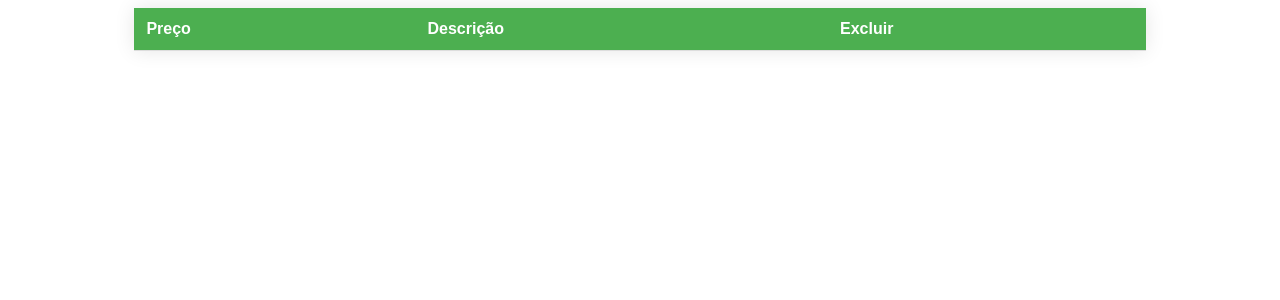
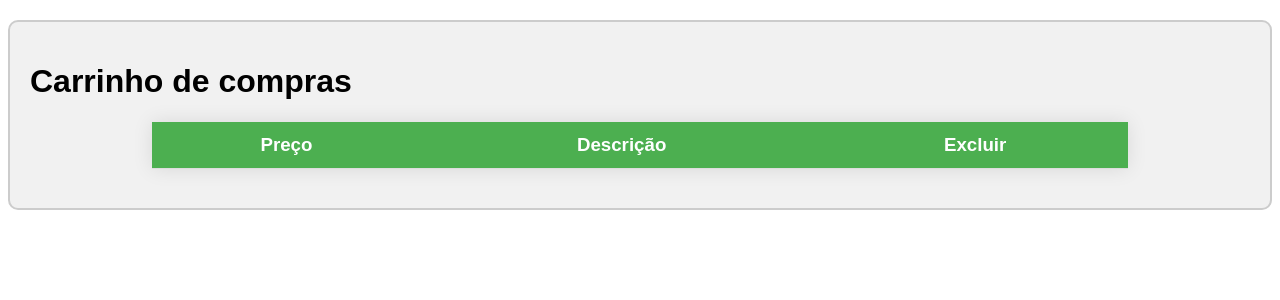
Before and after one commit to fuhr-br/ecomerce-php, a PHP site: page /carrinho/carrinho.php in a window 1280 px wide. Shown: the top 300 px of the page. Run offline with PHP 8.4, Linux system fonts and the light colour scheme; lists and menus that the app fills with data are empty.

Commit message:
refatoração css carrinho de compras

```diff
--- a/carrinho/carrinho.php
+++ b/carrinho/carrinho.php
@@ -8,6 +8,8 @@
 <script src="https://code.jquery.com/jquery-3.6.0.min.js"></script>
 <link rel="stylesheet" href="./styles.css">
 <body onload="popularCarrinho(carregarItensDoLocalStorage())">
+<div id="container">
+  <h1>Carrinho de compras</h1><h3>
   <table id="cart">
       <thead>
         <tr>
@@ -19,6 +21,8 @@
       <tbody>
       </tbody>
     </table>
+</h3>
+</div>
   <script>
     class Item {
       constructor(preco, descricao) {
--- a/carrinho/styles.css
+++ b/carrinho/styles.css
@@ -1,5 +1,12 @@
 body {
   font-family: Arial;
+}
+#container{
+  border: 2px solid #ccc;
+  padding: 20px;
+  border-radius: 10px;
+  background-color: #f1f1f1;
+  margin-top: 20px;
 }
 
 label {
@@ -40,11 +47,12 @@ button {
 #cart th,
 #cart td {
   padding: 12px;
-  text-align: left;
+  text-align: center;
   border-bottom: 1px solid #ddd;
 }
 
 #cart th {
+  text-align: center;
   background-color: #4CAF50;
   color: #fff;
 }
```
Also changed, not shown: login/styles.css (+0 -19 lines), README.md. Lines whose indentation alone changed are shown as unchanged.
